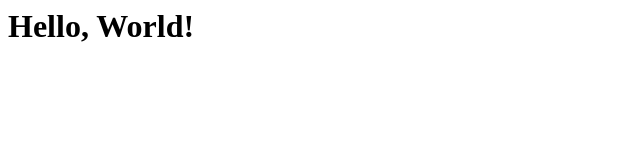
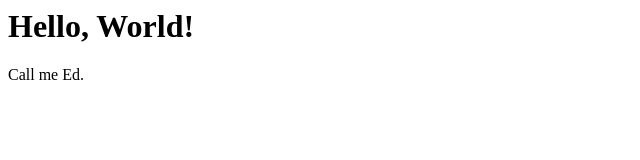
Before and after one commit to ed144/website, a plain HTML site: page index.html in a window 1280 px wide. Shown: the full height of the page, 0-640 px from the left. Drawn offline with Linux system fonts and the light colour scheme.

Commit message:
Add an <p> tag

```diff
--- a/index.html
+++ b/index.html
@@ -1 +1,4 @@
 <h1>Hello, World!</h1>
+<p>
+Call me Ed.
+</p>
```
